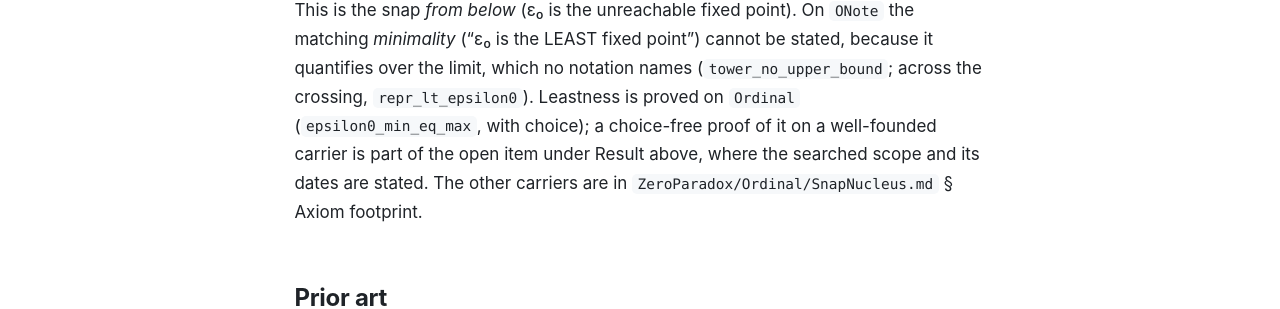
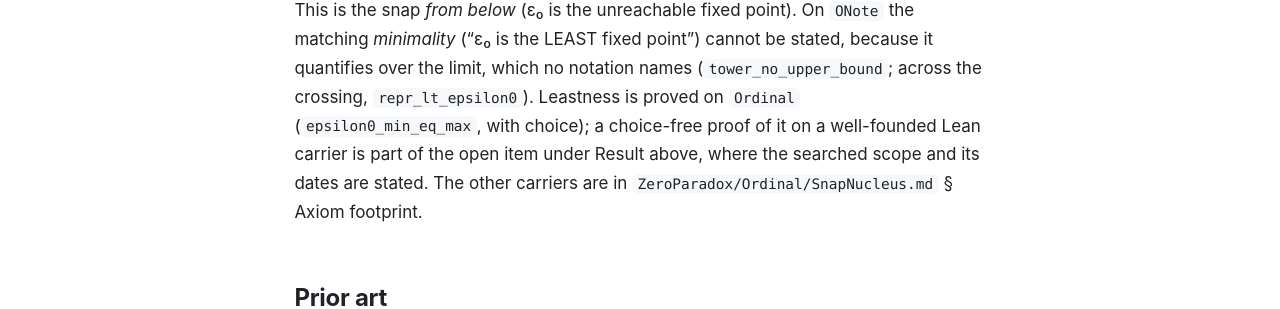
Before and after one commit to timbrigham/ZeroParadox, a Jekyll site: the page built from ZeroParadox/Ordinal/ConstructiveOrdinals.md, in a window 1280 px wide and 900 px high, scrolled down 3586 px. Shown: the part 144-453 px from the top of the window. Built offline with Jekyll 4.4.1, drawn with Linux system fonts in a browser that asks for light colours; our own code applies the rules of GitHub Pages for plain Markdown files.

Commit message:
Carried wording r2 fixes: ZP-E DA-2 both occupant readings, ZP-N Scope Lean carrier; ZP-E 3.58
ZP-E DA-2 I: AX-B1's 0 is the bottom of OntologicalStates, a ZP-A semilattice; within one host
CC-2 makes it the unique Quine atom (R-AFA); whether instantiations share a host is unaddressed.
ConstructiveOrdinals.md Scope: the open item is a well-founded Lean carrier.

Co-Authored-By: Claude Opus 5.5 (1M context) <noreply@anthropic.com>
Claude-Session: https://claude.ai/code/session_01DYrKY8CR8AeESMvjGVQtzA

```diff
--- a/ZeroParadox/Ordinal/ConstructiveOrdinals.md
+++ b/ZeroParadox/Ordinal/ConstructiveOrdinals.md
@@ -102,7 +102,7 @@ is carried by its own statement (`ZeroParadox/Ordinal/SnapNucleus.md` § Axiom f
 This is the snap *from below* (ε₀ is the unreachable fixed point). On `ONote` the matching
 *minimality* ("ε₀ is the LEAST fixed point") cannot be stated, because it quantifies over the limit,
 which no notation names (`tower_no_upper_bound`; across the crossing, `repr_lt_epsilon0`). Leastness is proved on `Ordinal` (`epsilon0_min_eq_max`, with choice); a
-choice-free proof of it on a well-founded carrier is part of the open item under Result above, where the searched
+choice-free proof of it on a well-founded Lean carrier is part of the open item under Result above, where the searched
 scope and its dates are stated. The other carriers
 are in `ZeroParadox/Ordinal/SnapNucleus.md` § Axiom footprint.
 
```
Also changed, not shown: README.md (+1 -1 lines), register.md (+1 -1 lines), scripts/build_zpe.py (+5 -4 lines), 1 other file.
